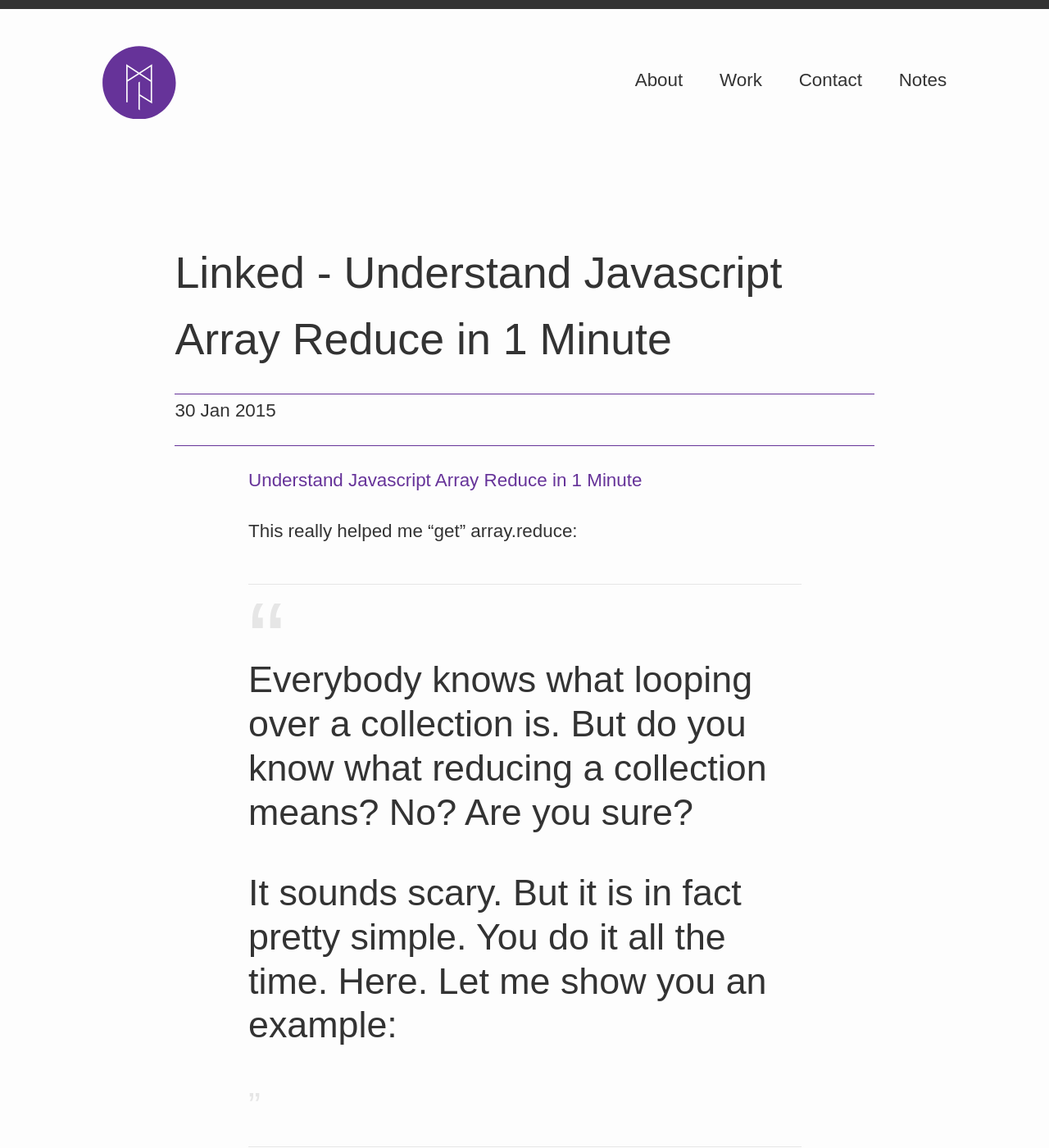
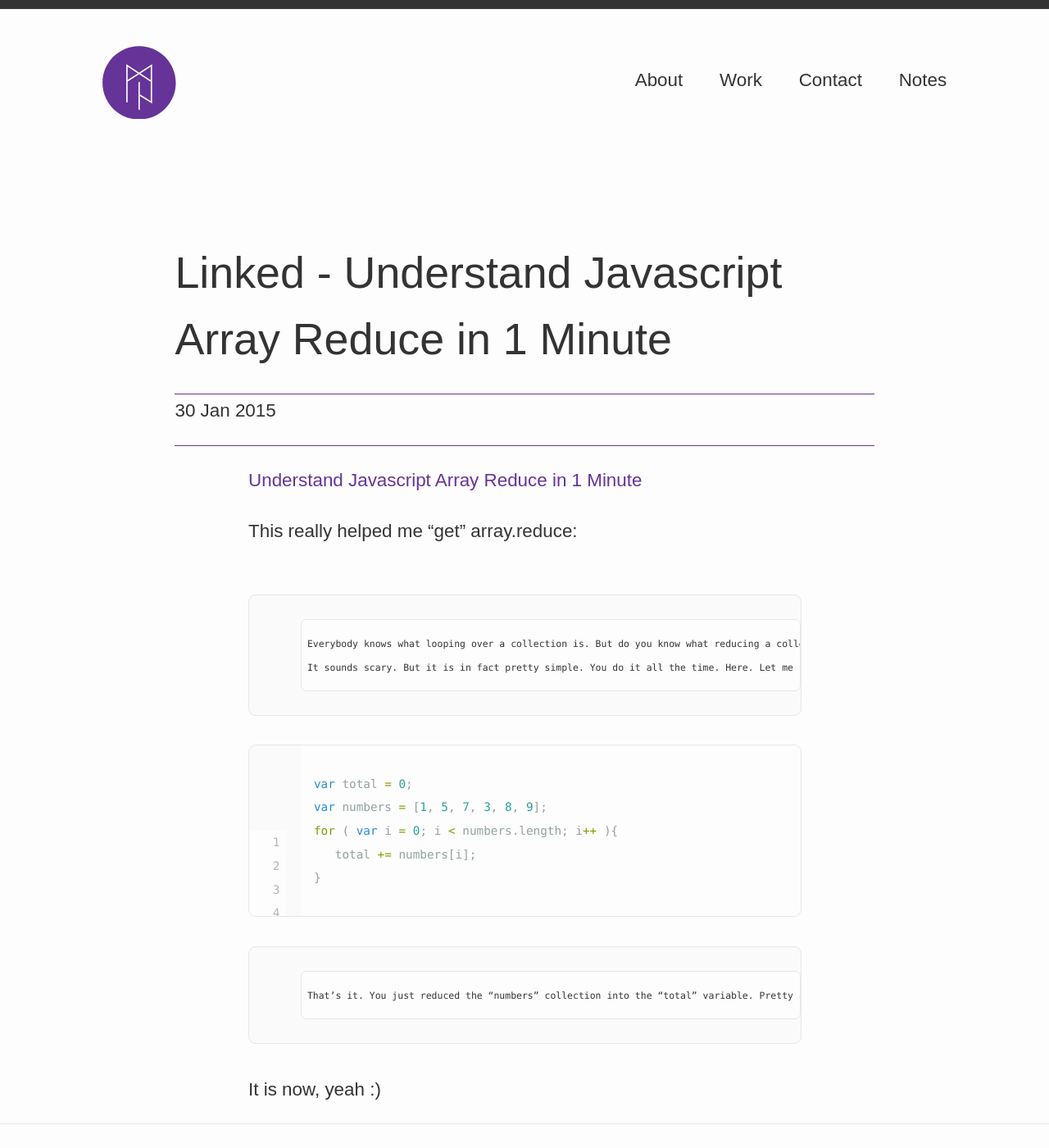
Before and after one commit to matthewbeta/matthew-jackson.com, a Jekyll site: the page built from _posts/2015-01-30-Understand-Javascript-Array-Reduce-in-1-Minute.markdown, in a window 1280 px wide and 1400 px high. Shown: the whole window at 82% size. Built offline with Jekyll 4.4.1, drawn with Linux system fonts in a browser that asks for light colours; Markdown is read by kramdown in place of the engine named in the settings.

Commit message:
Update 2015-01-30-Understand-Javascript-Array-Reduce-in-1-Minute.markdown

```diff
--- a/_posts/2015-01-30-Understand-Javascript-Array-Reduce-in-1-Minute.markdown
+++ b/_posts/2015-01-30-Understand-Javascript-Array-Reduce-in-1-Minute.markdown
@@ -10,12 +10,9 @@ url: https://www.airpair.com/javascript/javascript-array-reduce
 
 This really helped me "get" array.reduce:
 
-<figure>
-<blockquote>
-<p>Everybody knows what looping over a collection is. But do you know what reducing a collection means? No? Are you sure?</p>
-<p>It sounds scary. But it is in fact pretty simple. You do it all the time. Here. Let me show you an example:</p>
-</blockquote>
-</figure>
+    Everybody knows what looping over a collection is. But do you know what reducing a collection means? No? Are you sure?
+    It sounds scary. But it is in fact pretty simple. You do it all the time. Here. Let me show you an example:
+
 
 {% highlight js linenos %}
 var total = 0;
@@ -25,8 +22,6 @@ for ( var i = 0; i < numbers.length; i++ ){
 }
 {% endhighlight%}
 
-<figure>
-<blockquote>
-<p>That’s it. You just reduced the “numbers” collection into the “total” variable. Pretty simple huh?</p>
-</blockquote>
-</figure>
+    That’s it. You just reduced the “numbers” collection into the “total” variable. Pretty simple huh?
+
+It is now, yeah :)
```
